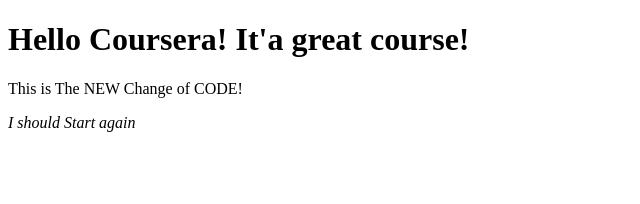
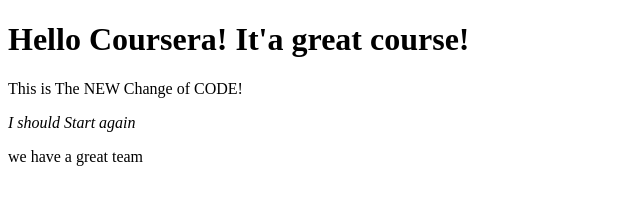
Before and after one commit to dinailman/coursera-test, a plain HTML site: page site/index.html in a window 1280 px wide. Shown: the whole page, without its empty margins (0-640 px from the left). Drawn offline with Linux system fonts and the light colour scheme.

Commit message:
My First Page

```diff
--- a/site/index.html
+++ b/site/index.html
@@ -7,5 +7,6 @@
 	<h1>Hello Coursera! It'a great course!</h1>
 	<p> This is The NEW Change of CODE! </p>
 	<p> <i>I should Start again </i></p>
+	<p>we have a great team</p>
 </body>
 </html>
```
